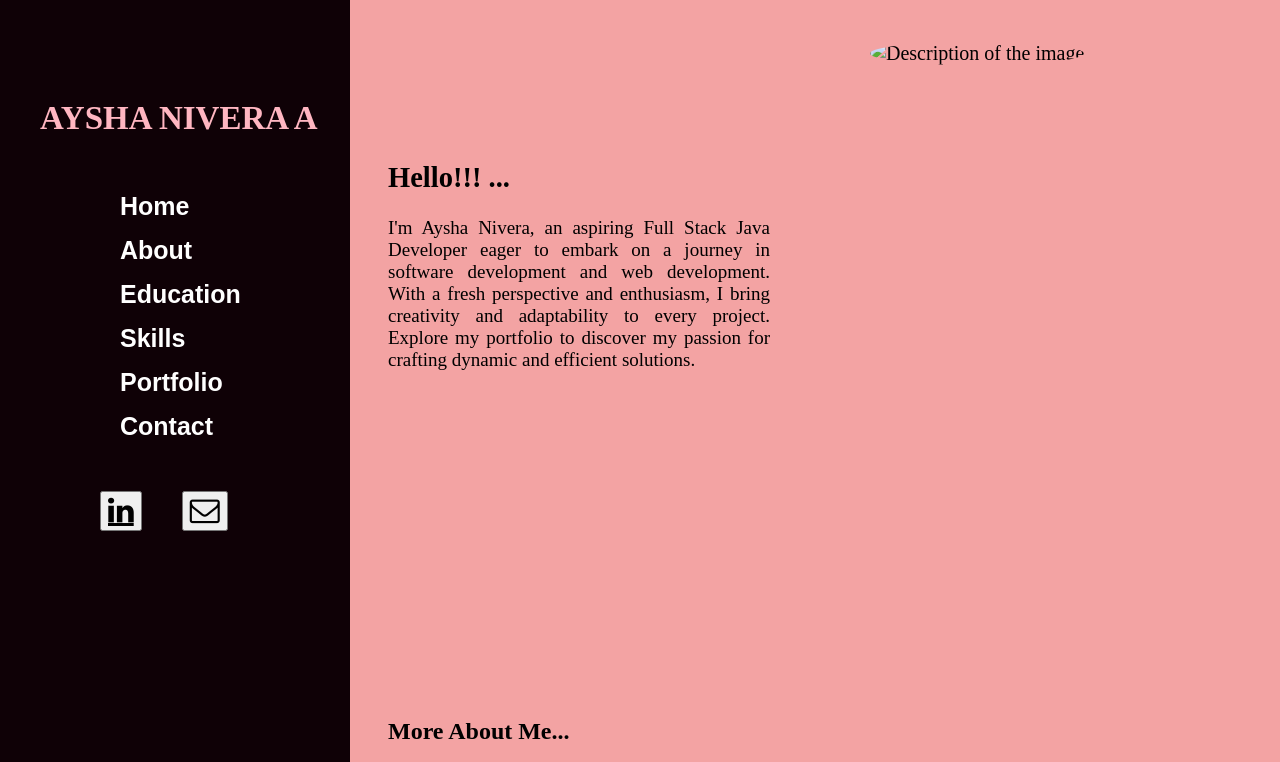
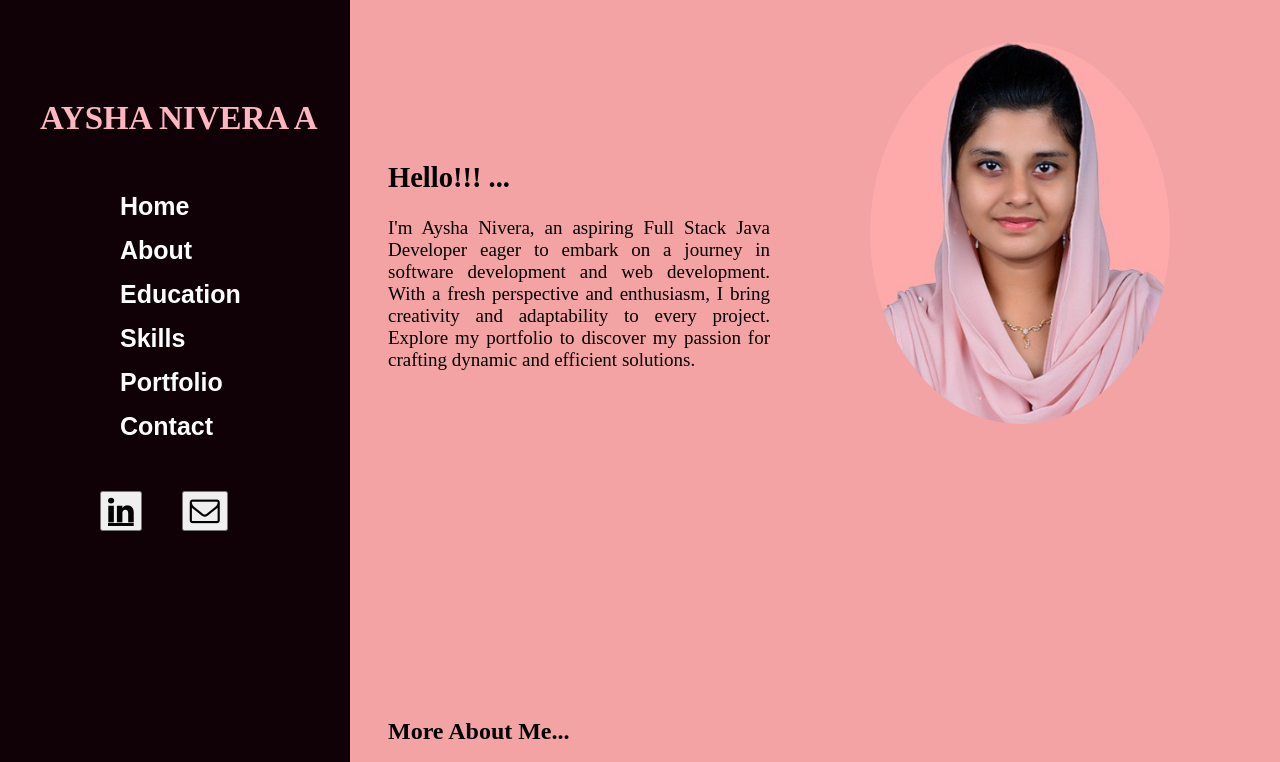
Before and after one commit to AyshaNivera/AyshaNivera-Portfolio, a plain HTML site: page index.html in a window 1280 px wide. Shown: the top 762 px of the page. Drawn offline with nearby package versions, Linux system fonts and the light colour scheme.

Commit message:
Update index.html

```diff
--- a/index.html
+++ b/index.html
@@ -118,7 +118,7 @@
             </div>
 
             <div class="mypic">
-                <img src="DSC_0307-Photoroom.jpg" alt="Description of the image">
+                <img src="RDS_1241 mail-Photoroom.jpg" alt="Description of the image">
             </div>
         </div>
     </section>
```
